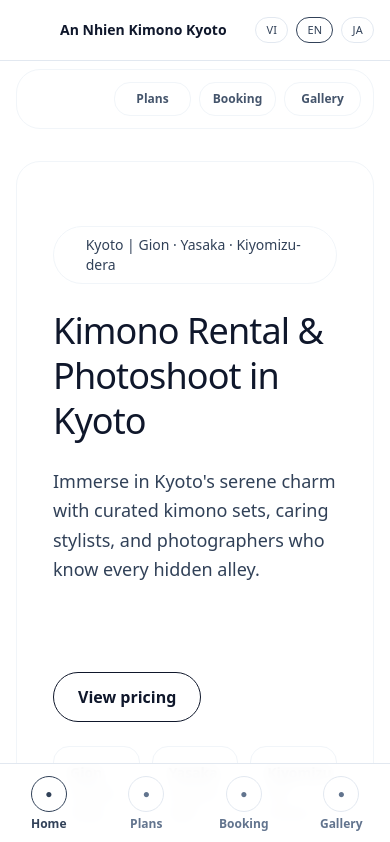
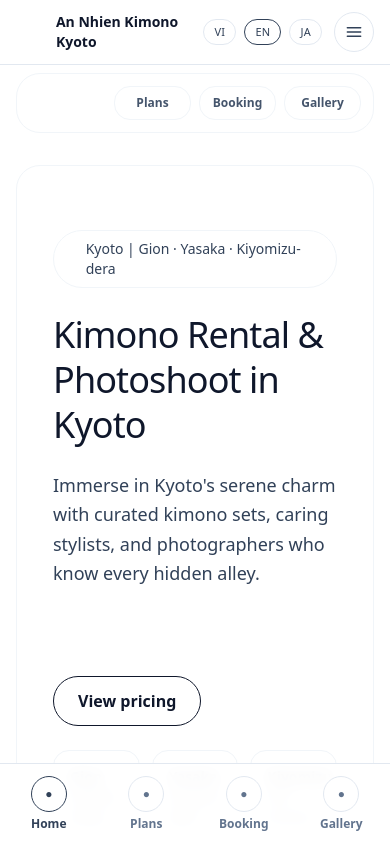
Before and after one commit to dongduy12/kimono-rental, a Next.js app: page /en in a window 390 px wide. Shown: the top 842 px of the page. Built offline with nearby package versions, Linux system fonts and the light colour scheme.

Commit message:
Add hamburger dropdown menu on mobile

```diff
--- a/app/[locale]/mobile-view-shell.tsx
+++ b/app/[locale]/mobile-view-shell.tsx
@@ -15,6 +15,7 @@ interface MobileViewShellProps {
 
 export function MobileViewShell({ locale, messages, views }: MobileViewShellProps) {
   const [activeView, setActiveView] = useState<MobileViewKey>("home");
+  const [isMenuOpen, setIsMenuOpen] = useState(false);
 
   const navItems = useMemo(
     () => [
@@ -29,13 +30,14 @@ export function MobileViewShell({ locale, messages, views }: MobileViewShellProp
   return (
     <div className="lg:hidden">
       <header className="sticky top-0 z-30 bg-white/90 backdrop-blur border-b border-slate-200">
-        <div className="mx-auto max-w-6xl px-4 py-3 flex items-center justify-between">
+        <div className="mx-auto max-w-6xl px-4 py-3 flex items-center justify-between relative">
           <div className="flex items-center gap-2">
             <div className="h-9 w-9 rounded-full bg-gradient-to-br from-sakura-200 to-mizu-200 shadow-soft" aria-hidden />
             <span className="text-sm font-semibold text-slate-900">
               {messages.navbar.brand}
             </span>
           </div>
+          <div className="flex items-center gap-3">
             <div className="flex items-center gap-2 text-[11px] uppercase tracking-wide text-slate-700">
               {locales.map((code) => (
                 <Link
@@ -50,6 +52,80 @@ export function MobileViewShell({ locale, messages, views }: MobileViewShellProp
                   {messages.navbar.languages[code]}
                 </Link>
               ))}
+            </div>
+            <button
+              type="button"
+              onClick={() => setIsMenuOpen((prev) => !prev)}
+              className="h-10 w-10 grid place-items-center rounded-full border border-slate-200 bg-white shadow-soft text-slate-700"
+              aria-label="Toggle navigation menu"
+              aria-expanded={isMenuOpen}
+            >
+              <svg viewBox="0 0 24 24" fill="none" className="h-5 w-5">
+                <path
+                  d="M4 7h16M4 12h16M4 17h16"
+                  stroke="currentColor"
+                  strokeWidth="1.8"
+                  strokeLinecap="round"
+                />
+              </svg>
+            </button>
+            <div
+              className={`absolute right-4 top-14 w-52 rounded-2xl border border-slate-100 bg-white shadow-soft transition-all duration-200 origin-top-right ${
+                isMenuOpen ? "opacity-100 scale-100" : "opacity-0 scale-95 pointer-events-none"
+              }`}
+              role="menu"
+            >
+              <div className="py-2 text-sm text-slate-700">
+                <a
+                  className="block px-4 py-2 hover:bg-sakura-50"
+                  href="#services"
+                  role="menuitem"
+                  onClick={() => setIsMenuOpen(false)}
+                >
+                  {messages.navbar.menu.services}
+                </a>
+                <a
+                  className="block px-4 py-2 hover:bg-sakura-50"
+                  href="#pricing"
+                  role="menuitem"
+                  onClick={() => setIsMenuOpen(false)}
+                >
+                  {messages.navbar.menu.pricing}
+                </a>
+                <Link
+                  className="block px-4 py-2 hover:bg-sakura-50"
+                  href={`/${locale}/gallery`}
+                  role="menuitem"
+                  onClick={() => setIsMenuOpen(false)}
+                >
+                  {messages.navbar.menu.gallery}
+                </Link>
+                <a
+                  className="block px-4 py-2 hover:bg-sakura-50"
+                  href="#reviews"
+                  role="menuitem"
+                  onClick={() => setIsMenuOpen(false)}
+                >
+                  {messages.navbar.menu.reviews}
+                </a>
+                <a
+                  className="block px-4 py-2 hover:bg-sakura-50"
+                  href="#faq"
+                  role="menuitem"
+                  onClick={() => setIsMenuOpen(false)}
+                >
+                  {messages.navbar.menu.faq}
+                </a>
+                <Link
+                  className="block px-4 py-2 hover:bg-sakura-50"
+                  href={`/${locale}/booking`}
+                  role="menuitem"
+                  onClick={() => setIsMenuOpen(false)}
+                >
+                  {messages.navbar.menu.booking}
+                </Link>
+              </div>
+            </div>
           </div>
         </div>
       </header>
```
Lines whose indentation alone changed are shown as unchanged.
